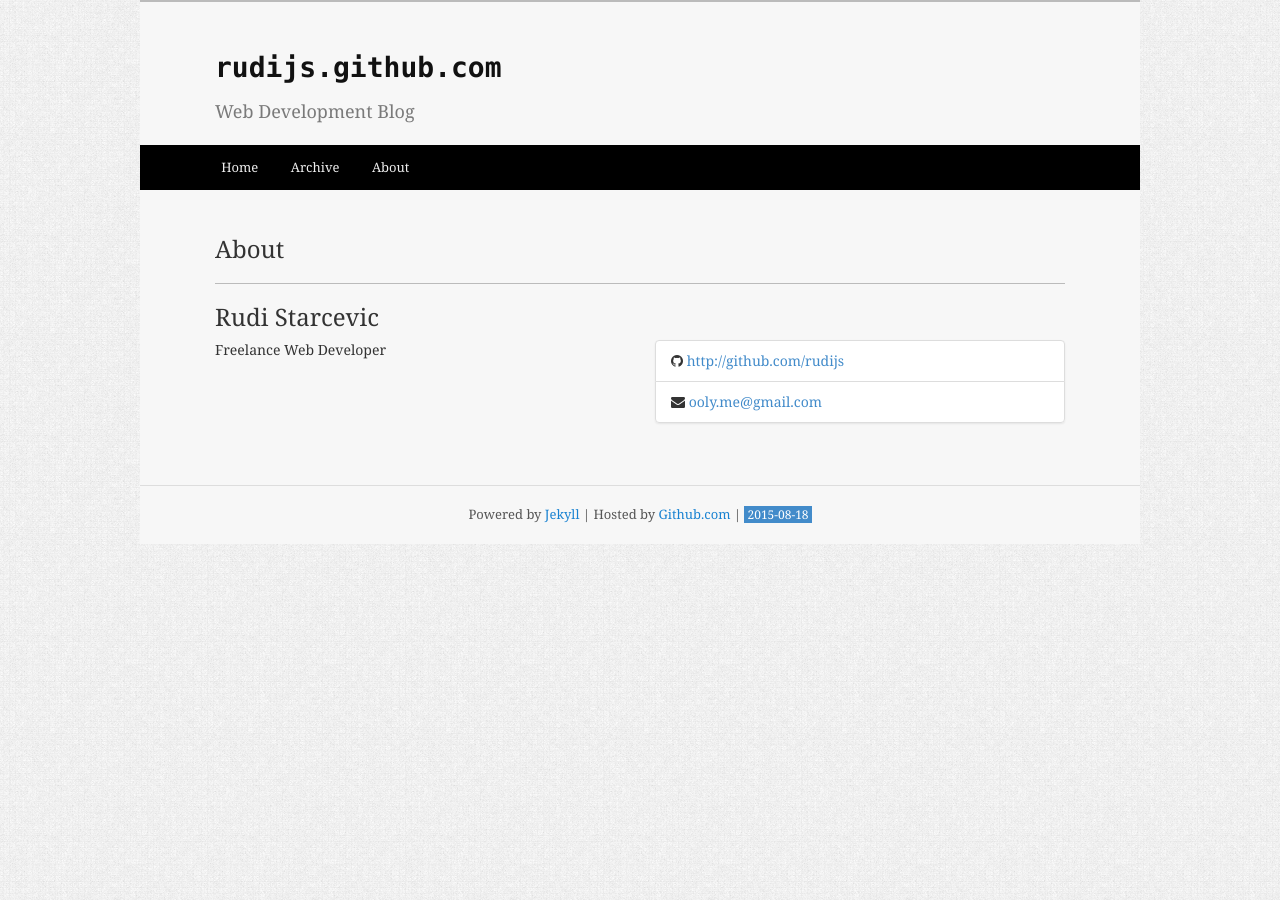
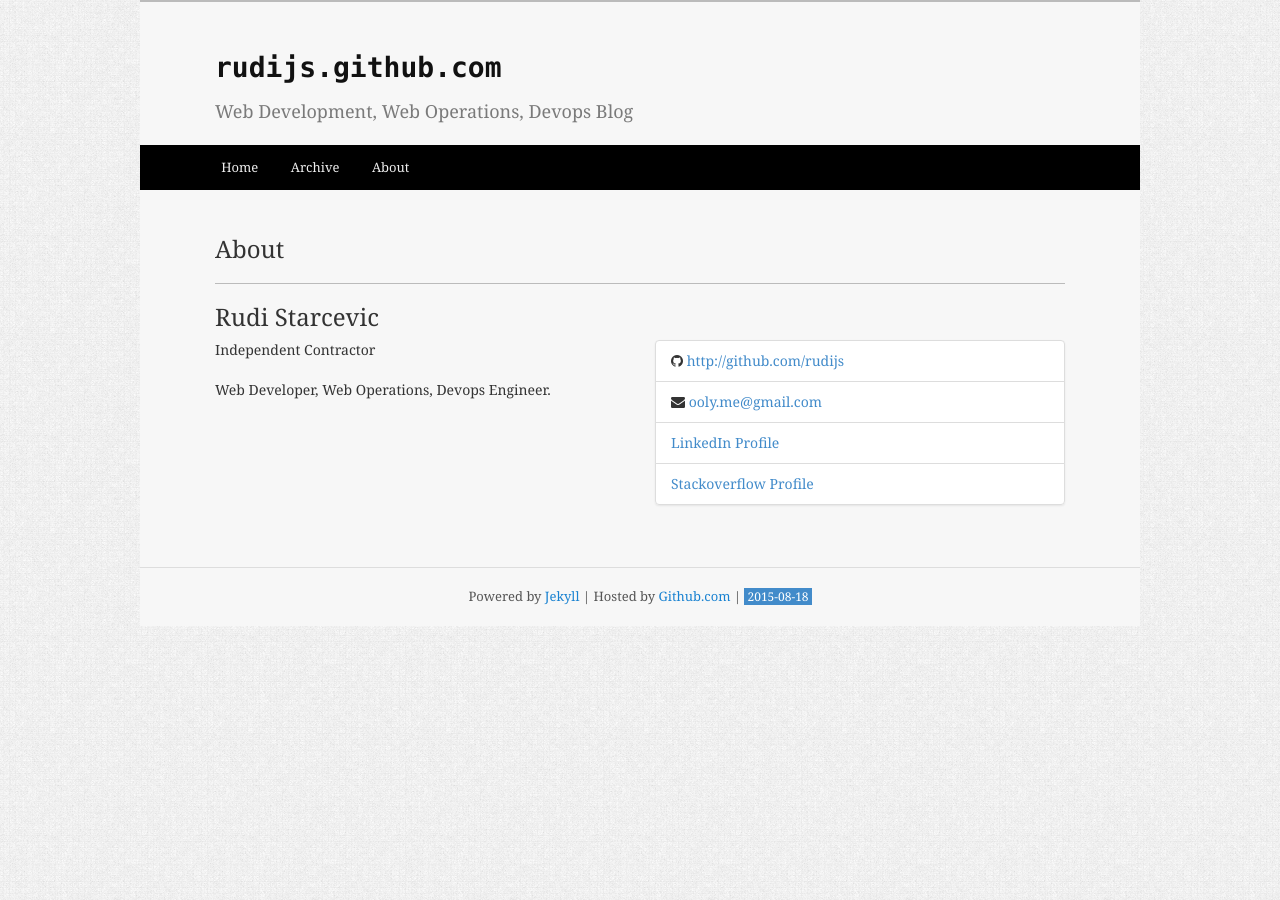
Before and after one commit to rudijs/rudijs.github.io, a Jekyll site: the page built from about.html, in a window 1280 px wide. Built offline with Jekyll 4.4.1, drawn with Linux system fonts in a browser that asks for light colours; Markdown is read by kramdown in place of the engine named in the settings.

Commit message:
Update titles, add linkedin profile link, add stackoverflow profile link

```diff
--- a/_layouts/default.html
+++ b/_layouts/default.html
@@ -19,7 +19,7 @@
      <div class="page-heading">
          <div class="page-brand">
              <h1><a href="/">rudijs.github.com</a></h1>
-             <h2>Web Development Blog</h2>
+             <h2>Web Development, Web Operations, Devops Blog</h2>
          </div>
          <div class="page-navbar">
              <div class="page-navbar-container">
--- a/about.html
+++ b/about.html
@@ -7,7 +7,11 @@ title: About
     <h2>Rudi Starcevic</h2>
     <div class="row">
         <div class="col-md-6">
-            <p>Freelance Web Developer</p>
+            <p>
+                Independent Contractor
+                <br/>
+                <br/>
+                Web Developer, Web Operations, Devops Engineer.</p>
         </div>
         <div class="col-md-6">
             <ul class="list-group">
@@ -19,6 +23,13 @@ title: About
                     <i class="fa fa-envelope"></i>
                     <a href="mailto:ooly.me@gmail.com">ooly.me@gmail.com</a>
                 </li>
+                <li class="list-group-item">
+                    <a href="https://au.linkedin.com/pub/rudi-starcevic/50/41/b20">LinkedIn Profile</a>
+                </li>
+                <li class="list-group-item">
+                    <a href="https://careers.stackoverflow.com/rudijs">Stackoverflow Profile</a>
+                </li>
+
             </ul>
         </div>
     </div>
```
